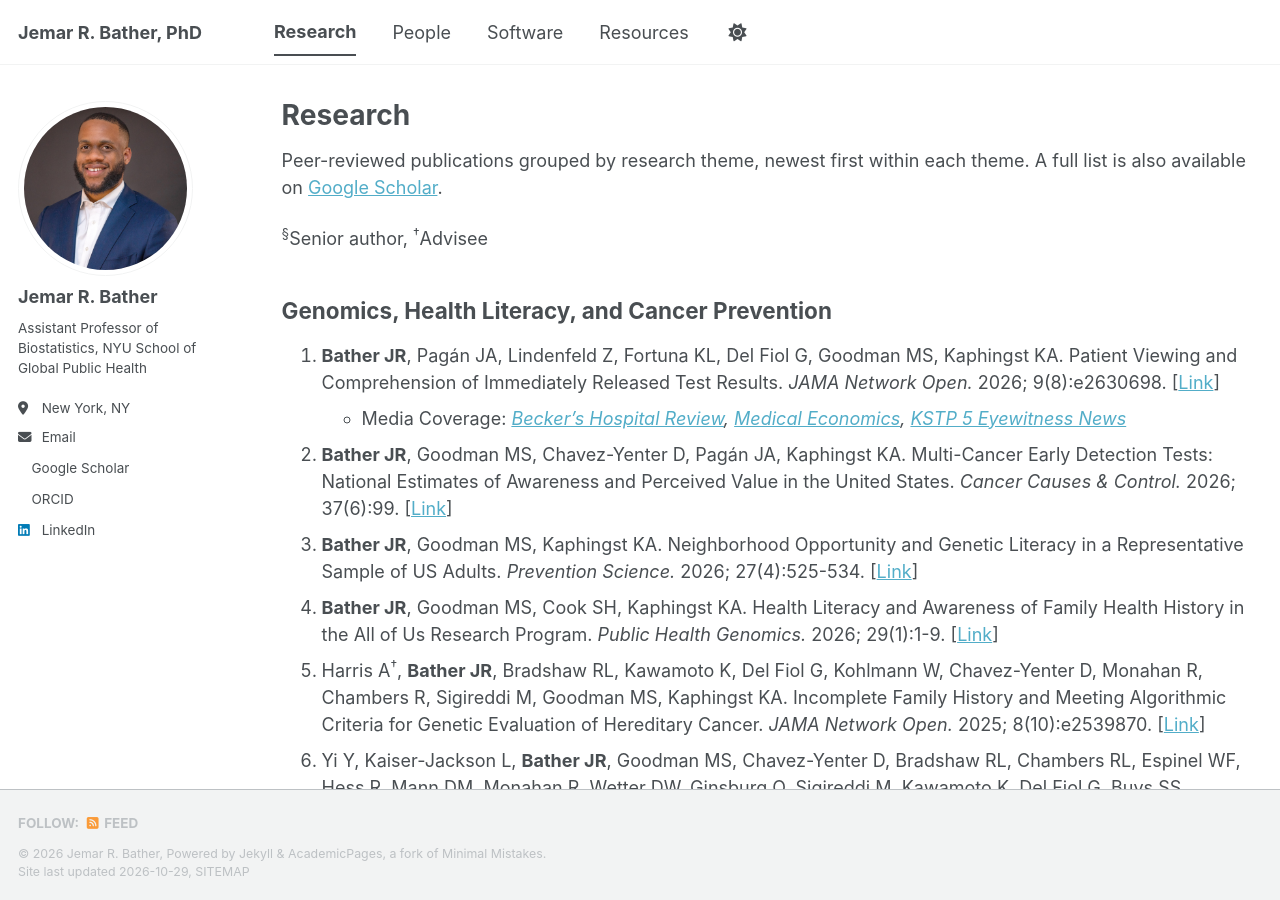
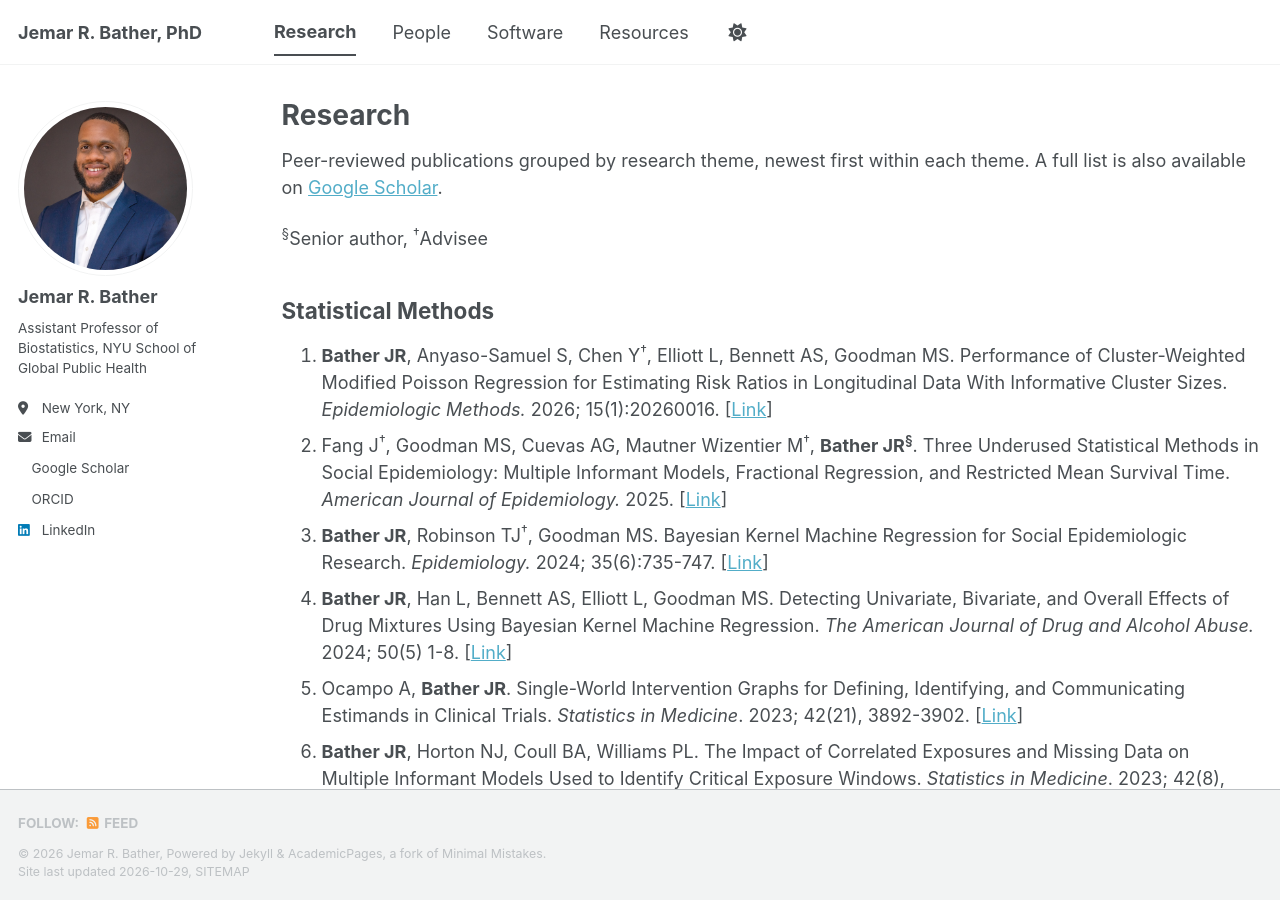
Before and after one commit to jemarbather/jemarbather.github.io, a Jekyll site: the page built from _pages/research.md, in a window 1280 px wide and 900 px high. Built offline with Jekyll 4.4.1, drawn with Linux system fonts in a browser that asks for light colours; a script bundle is joined from its source files by our own code; a style sheet for code colours, icons or effects is not loaded; some of the changed text lies outside the part shown.

Commit message:
Add files via upload

```diff
--- a/_pages/research.md
+++ b/_pages/research.md
@@ -8,6 +8,15 @@ author_profile: true
 Peer-reviewed publications grouped by research theme, newest first within each theme. A full list is also available on [Google Scholar](https://scholar.google.com/citations?user=N2bp-V8AAAAJ).
 
 <sup>§</sup>Senior author, <sup>†</sup>Advisee
+
+## Statistical Methods
+
+1. **Bather JR**, Anyaso-Samuel S, Chen Y<sup>†</sup>, Elliott L, Bennett AS, Goodman MS. Performance of Cluster-Weighted Modified Poisson Regression for Estimating Risk Ratios in Longitudinal Data With Informative Cluster Sizes. *Epidemiologic Methods.* 2026; 15(1):20260016. [[Link](https://doi.org/10.1515/em-2026-0016)]
+2. Fang J<sup>†</sup>, Goodman MS, Cuevas AG, Mautner Wizentier M<sup>†</sup>, **Bather JR<sup>§</sup>**. Three Underused Statistical Methods in Social Epidemiology: Multiple Informant Models, Fractional Regression, and Restricted Mean Survival Time. *American Journal of Epidemiology.* 2025. [[Link](https://academic.oup.com/aje/advance-article-abstract/doi/10.1093/aje/kwae480/7942382)]
+3. **Bather JR**, Robinson TJ<sup>†</sup>, Goodman MS. Bayesian Kernel Machine Regression for Social Epidemiologic Research. *Epidemiology.* 2024; 35(6):735-747. [[Link](https://journals.lww.com/epidem/fulltext/2024/11000/bayesian_kernel_machine_regression_for_social.1.aspx)]
+4. **Bather JR**, Han L, Bennett AS, Elliott L, Goodman MS. Detecting Univariate, Bivariate, and Overall Effects of Drug Mixtures Using Bayesian Kernel Machine Regression. *The American Journal of Drug and Alcohol Abuse.* 2024; 50(5) 1-8. [[Link](https://www.tandfonline.com/doi/full/10.1080/00952990.2024.2380463)]
+5. Ocampo A, **Bather JR**. Single-World Intervention Graphs for Defining, Identifying, and Communicating Estimands in Clinical Trials. *Statistics in Medicine*. 2023; 42(21), 3892-3902. [[Link](https://onlinelibrary.wiley.com/doi/10.1002/sim.9833)]
+6. **Bather JR**, Horton NJ, Coull BA, Williams PL. The Impact of Correlated Exposures and Missing Data on Multiple Informant Models Used to Identify Critical Exposure Windows. *Statistics in Medicine*. 2023; 42(8), 1171-1187. [[Link](https://onlinelibrary.wiley.com/doi/abs/10.1002/sim.9664)]
 
 ## Genomics, Health Literacy, and Cancer Prevention
 
```
Also changed, not shown: other parts of _pages/research.md (+0 -9 lines).
